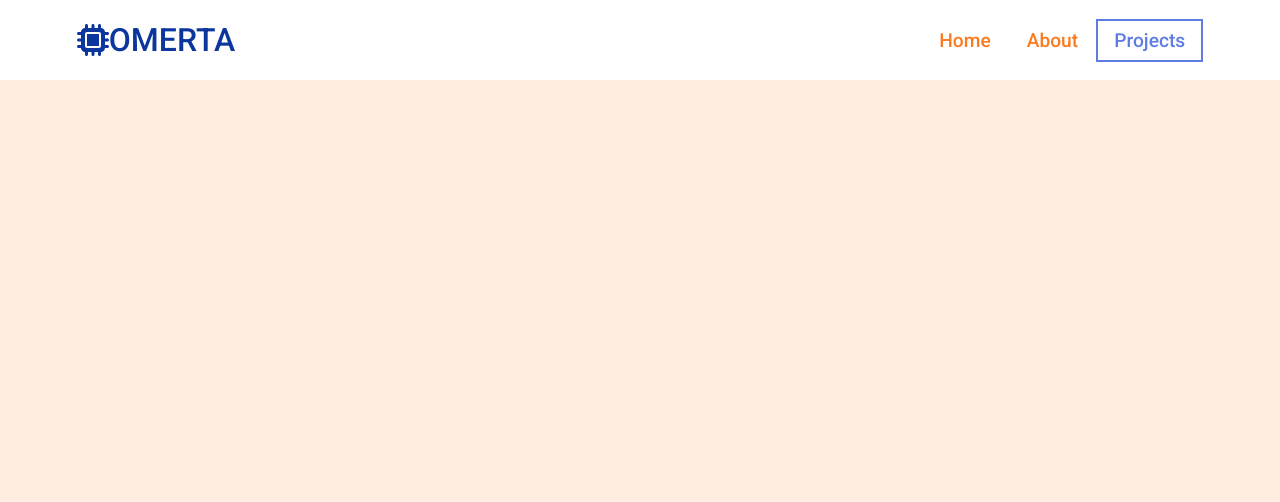
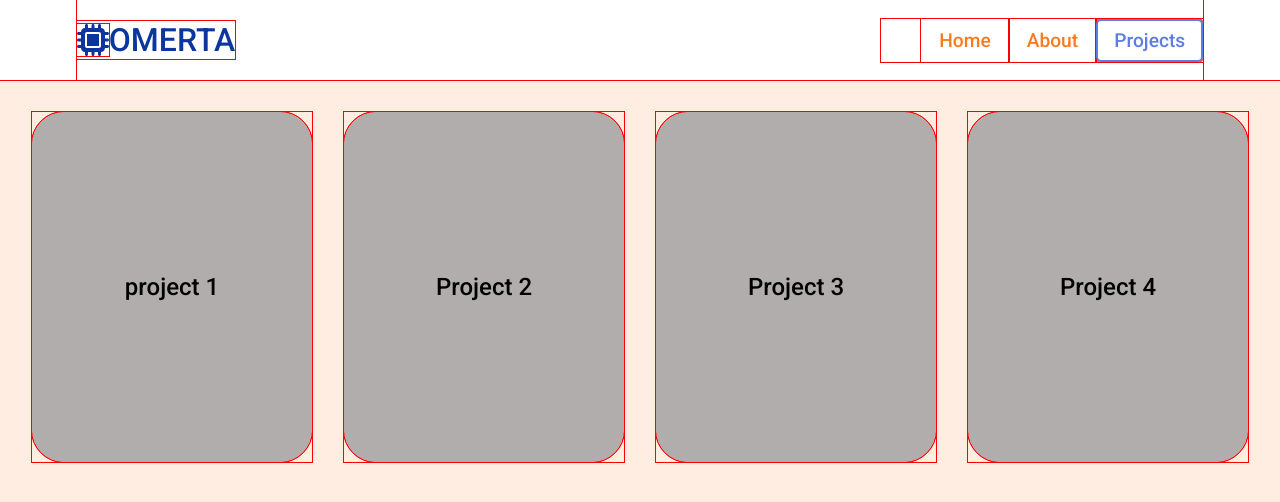
Before and after one commit to UmidBaz/porty, a React (Create React App) app: page / in a window 1280 px wide. Shown: the top 502 px of the page. Built offline with nearby package versions, Linux system fonts and the light colour scheme.

Commit message:
commit to test

```diff
--- a/src/App.js
+++ b/src/App.js
@@ -1,19 +1,22 @@
 import './App.css';
 import Navbar from './components/Navbar';
+import Footer from './components/Footer';
+import Cards from './components/Cards';
 import {BrowserRouter as Router, Routes, Route} from 'react-router-dom'
 
 function App() {
   return (
     <>
-    <Router>
-      <Navbar>
-      <Routes>
-        <Route path='/' exact/>
-      </Routes>
-      </Navbar>
-    </Router>
+      <Router>
+        <Navbar />
+        <Routes>
+          <Route path='/' exact/>
+        </Routes>
+        <Cards/>
+      </Router>
     </>
   );
 }
 
 export default App;
+<Route path='/' exact/>
--- /dev/null
+++ b/src/components/Cards.css
@@ -0,0 +1,66 @@
+*{
+    text-decoration: none;
+    font-family: 'Roboto', sans-serif;
+    outline: 1px solid red;
+    box-sizing: border-box;
+}
+
+body {
+    margin: 0;
+}
+
+.card-container {
+    display: grid;
+    grid-template-columns: repeat(auto-fit, minmax(250px, 1fr));
+    gap: 2rem;
+    padding: 2rem;
+    height: 100vh;
+}
+.card-wrapper {
+    position: relative;
+    overflow: hidden;
+    height: 350px;
+}
+.card {
+    position: relative;
+    background-color: rgb(177, 173, 173);
+    height: 350px;
+    border-radius: 2rem;
+    font-size: 24px;
+    padding: 2rem;
+    cursor: pointer;
+    display: flex;
+    align-items: center;
+    justify-content: center;
+    transition: height 0.3s ease;
+}
+.exp-card{
+    position: absolute;
+    display: flex;
+    align-items: center;
+    justify-content: center;
+
+    height: 350px;
+    border-radius: 2rem;
+    font-size: 24px;
+    padding: 2rem;
+
+    top: 0;
+    left: 0;
+    right: 0;
+    bottom: 0;
+    background-color: white;
+    border-radius: 2rem;
+    opacity: 1;
+    pointer-events: none;
+    z-index: -1;
+
+}
+
+.card-wrapper:hover .card{
+    height: 175px;
+}
+a {
+    text-decoration: none;
+    color: black;
+}
--- /dev/null
+++ b/src/components/Cards.js
@@ -0,0 +1,34 @@
+import React, { useState, useEffect } from 'react';
+import './Cards.css';
+
+function Cards() {
+
+  return (
+    <div className='cards'>
+      <div class="card-container" id="cardContainer">
+        <div className="card-wrapper">
+          <div class="card">project 1
+            <div class="exp-card">Explanation Card</div>
+          </div>
+        </div>
+        <div className="card-wrapper">
+          <div class="card">Project 2
+            <div class="exp-card">Explanation Card</div>
+          </div>
+        </div>
+        <div className="card-wrapper">
+          <div class="card">Project 3
+            <div class="exp-card">Explanation Card</div>
+          </div>
+        </div>
+        <div className="card-wrapper">
+          <div class="card">Project 4
+            <div class="exp-card">Explanation Card</div>
+          </div>
+        </div>
+      </div>
+    </div>
+  );
+}
+
+export default Cards
--- a/src/components/Navbar.css
+++ b/src/components/Navbar.css
@@ -65,6 +65,7 @@ html{
 .special{
   border-color: #5E7CE2;
   color: #5E7CE2;;
+  border-radius: 5px;
 }
 
 .fa-bars {
```
Also changed, not shown: src/components/Footer.css (added), src/components/Footer.js (added).
